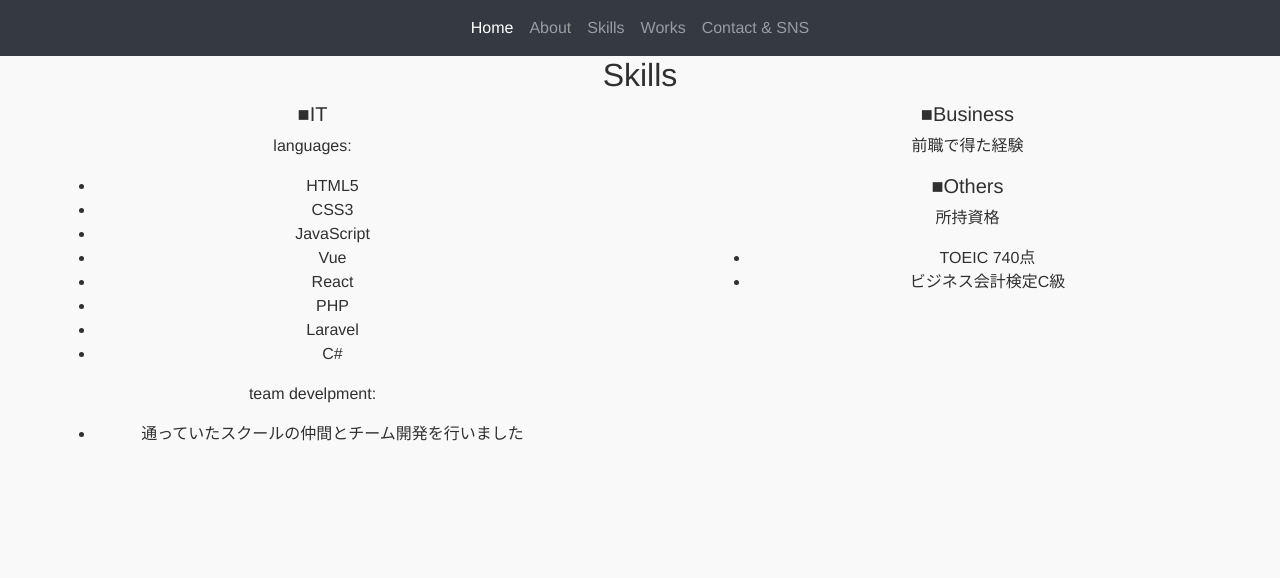
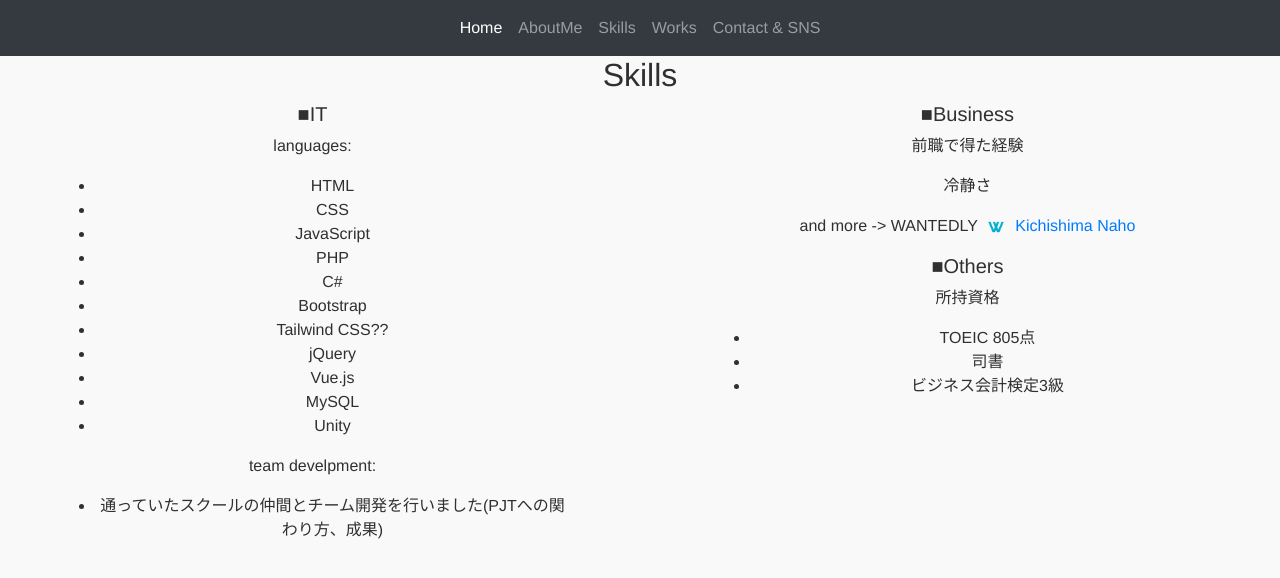
Before and after one commit to kichis/myPortfolio, a Vue app: page /skills in a window 1280 px wide. Shown: the top 578 px of the page. Built offline with nearby package versions, Linux system fonts and the light colour scheme.

Commit message:
contactページにwantedlyを追加

```diff
--- a/src/components/aboutme.vue
+++ b/src/components/aboutme.vue
@@ -6,7 +6,7 @@
             <div>
                 <h5>■Data</h5>
                 <p>Name: Kichishima Naho</p>
-                <p>Age: 29</p>
+                <p>Age: </p>
             </div>
 
             <div>
@@ -21,7 +21,29 @@
         </div>
         <div class="col-5 container">
             <h5>■Charactor</h5>
+            <p>性格(長所・短所)、好きなもの</p>
         </div>
     </div>
 
 </template>
+
+<script lang="ts">
+import { defineComponent } from 'vue'
+
+export default defineComponent({
+    data(){
+        return {
+
+            age:'',
+        }
+    },
+    methods:{
+        calcMyAge(){
+            // 年齢計算の式
+        },
+    },
+    setup() {
+
+    },
+})
+</script>
--- a/src/components/contact.vue
+++ b/src/components/contact.vue
@@ -1,16 +1,17 @@
 <template>
     <h2>Contact & SNS</h2>
 
-    <h5>ご用の際には、twitterのDMでご連絡ください(一番早くご返信できます)</h5>
+    <h5>ご用の際には、TwitterのDMでご連絡ください(一番早くご返信できます)</h5>
 
     <h5>■links</h5>
-    <p>※別ウィンドウで開きます</p>
+    <!-- <p>※別ウィンドウで開きます</p> -->
     <p>
         <ul>
             <li>Twitter &nbsp;<i class="fab fa-twitter"></i> &nbsp; <a href="https://twitter.com/kichi12321" target="_blank">@kichi12321</a></li>
-            <li>Facebook &nbsp;<i class="fab fa-facebook-square"></i>&nbsp; <a href="https://www.facebook.com/naho.kichishima/" target="_blank">Naho Kichishima</a></li>
+            <li>WANTEDLY &nbsp;<img src="../assets/wantedly_mark.png" alt="WANTEDLY logo" width="20" height="20">&nbsp; <a href="https://www.wantedly.com/users/140022507" target="_blank">Kichishima Naho</a></li>
             <li>GitHub &nbsp;<i class="fab fa-github"></i>&nbsp; <a href="https://github.com/kichis" target="_blank">kichis</a></li>
             <li>Qiita &nbsp; <img src="../assets/qiita-favicon.png" alt="qiita logo" width="40" height="20"> &nbsp; <a href="https://qiita.com/kichi12321" target="_blank">@kichi12321</a></li>
+            <li>Facebook &nbsp;<i class="fab fa-facebook-square"></i>&nbsp; <a href="https://www.facebook.com/naho.kichishima/" target="_blank">Naho Kichishima</a></li>
         </ul>
     </p>
 
--- a/src/components/myheader.vue
+++ b/src/components/myheader.vue
@@ -1,4 +1,10 @@
 <template>
+  <!-- <div class="container-fluid bg-danger">
+    test
+    <div
+    :style="{left: leftPosition}">ほげほげ</div>
+  </div> -->
+
   <nav id="navbar" class="navbar navbar-expand-lg navbar-dark bg-dark">
     <!-- <a class="navbar-brand" href="#">Navbar</a> -->
     <button class="navbar-toggler" type="button" data-toggle="collapse" data-target="#navbarSupportedContent" aria-controls="navbarSupportedContent" aria-expanded="false" aria-label="Toggle navigation">
@@ -12,7 +18,7 @@
           <router-link to="/" class="nav-link">Home</router-link>
         </li>
         <li class="nav-item">
-          <router-link to="/about" class="nav-link">About</router-link>
+          <router-link to="/about" class="nav-link">AboutMe</router-link>
         </li>
         <li class="nav-item">
           <router-link to="/skills" class="nav-link">Skills</router-link>
@@ -48,6 +54,17 @@
   </nav>
 </template>
 
+<script lang="ts">
+import { defineComponent } from 'vue'
+
+export default defineComponent({
+  setup() {
+
+  },
+})
+</script>
+
+
 <style>
 #navbar{
   /* マスタード？ */
--- a/src/components/skills.vue
+++ b/src/components/skills.vue
@@ -8,21 +8,25 @@
                 <p>languages:</p>
                 <p>
                     <ul>
-                        <li>HTML5</li>
-                        <li>CSS3</li>
+                        <li>HTML</li>
+                        <li>CSS</li>
                         <li>JavaScript</li>
-                        <li>Vue</li>
-                        <li>React</li>
                         <li>PHP</li>
-                        <li>Laravel</li>
                         <li>C#</li>
+
+                        <li>Bootstrap</li>
+                        <li>Tailwind CSS??</li>
+                        <li>jQuery</li>
+                        <li>Vue.js</li>
+                        <li>MySQL</li>
+                        <li>Unity</li>
                     </ul>
                 </p>
 
                 <p>team develpment:</p>
                 <p>
                     <ul>
-                        <li>通っていたスクールの仲間とチーム開発を行いました</li>
+                        <li>通っていたスクールの仲間とチーム開発を行いました(PJTへの関わり方、成果)</li>
                     </ul>
                 </p>
             </div>
@@ -33,6 +37,9 @@
             <div>
                 <h5>■Business</h5>
                 <p>前職で得た経験</p>
+                <p>冷静さ</p>
+<p>and more -> WANTEDLY &nbsp;<img src="../assets/wantedly_mark.png" alt="WANTEDLY logo" width="20" height="20">&nbsp; <a href="https://www.wantedly.com/users/140022507" target="_blank">Kichishima Naho</a></p>
+
             </div>
 
             <div>
@@ -40,8 +47,9 @@
                 <p>所持資格</p>
                 <p>
                     <ul>
-                        <li>TOEIC 740点</li>
-                        <li>ビジネス会計検定C級</li>
+                        <li>TOEIC 805点</li>
+                        <li>司書</li>
+                        <li>ビジネス会計検定3級</li>
                     </ul>
                 </p>
             </div>
--- a/src/components/works.vue
+++ b/src/components/works.vue
@@ -1,5 +1,6 @@
 <template>
     <h2>Works</h2>
+    <p>画像にカーソルを合わせると、説明が表示されます</p>
 
     <div class="row">
         <!--  -->
@@ -336,7 +337,8 @@ export default {
                  'ユーザが日本のどこに住んでいてもに身近に感じてもらえるよう、地図に伸びる道は、なるべく多くの地域を巡るようにしています。<br>'+
                  '出現させるオブジェクトを妖怪にしたのは、ARの"現実とバーチャルが重なる"という特性が妖怪の存在感とマッチすることが一つ、<br>'+
                  'もう一つは、妖怪には地域性のあるものもいるため、”日本全国を巡る”という仕様に合わせ、出現地に関係のあるものを選ぶことができるからです。<br>'+
-                 'また、あまり知られていないようなマイナーな妖怪も加え、”新たなモノに出会う”楽しさをより感じられるようにしました。</p>'
+                 'また、あまり知られていないようなマイナーな妖怪も加え、”新たなモノに出会う”楽しさをより感じられるようにしました。<br>'+
+                 '初めて挑戦することが多く大変でしたが、"自分で調べて実装する"ということを積み上げてものを作ることの楽しさを実感できました。</p>'
                 },
             ]
 
```
Also changed, not shown: src/assets/wantedly_mark.png (added), 1 other file (tests, documents, lock files or other folders).
